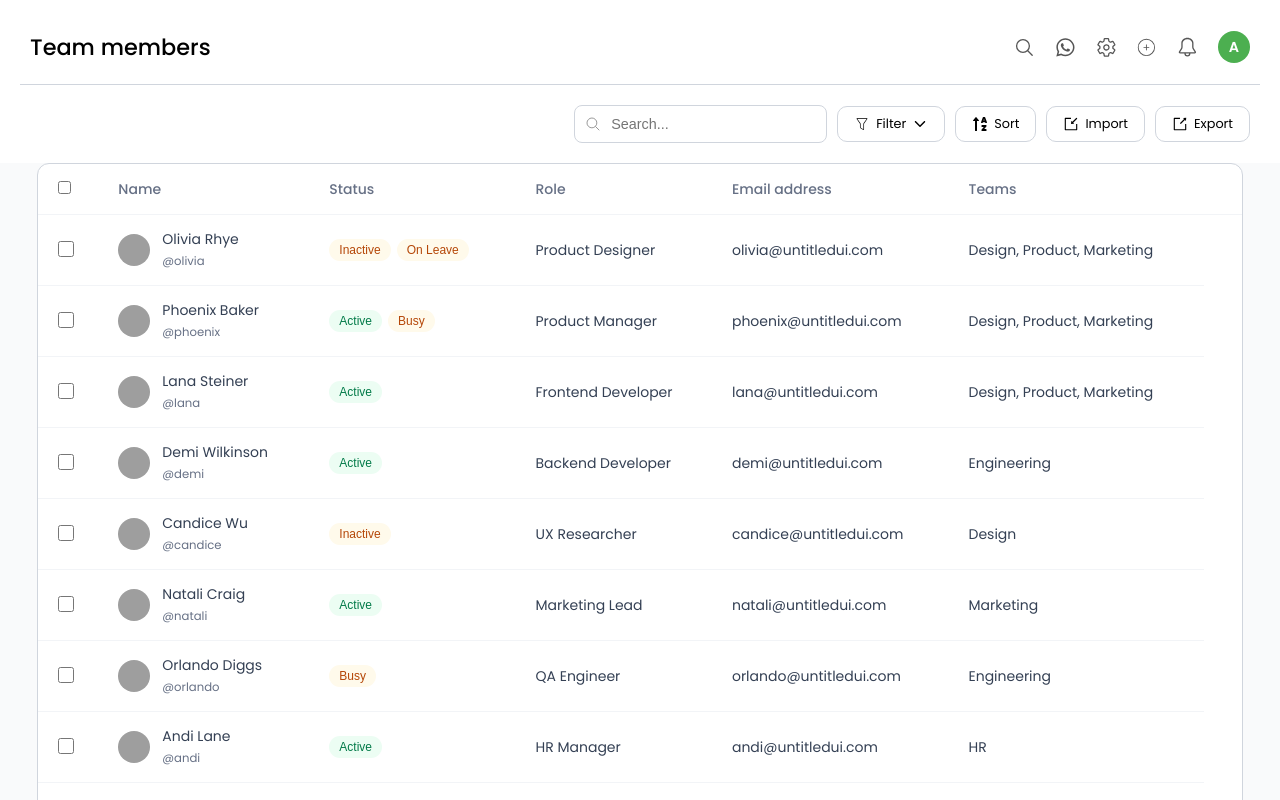
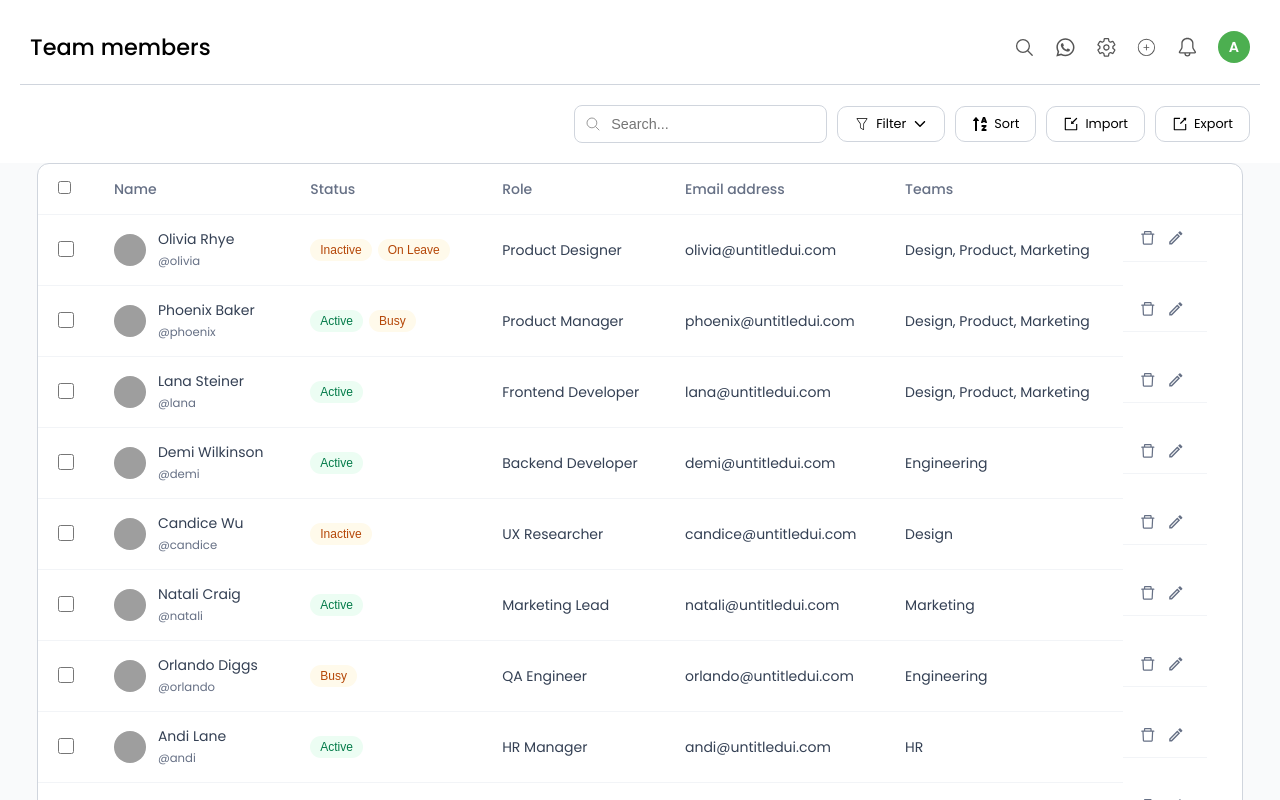
Before and after one commit to rameessiyad/team-members-listing, a React (Vite) app: page / in a window 1280 px wide. Shown: the top 800 px of the page. Built offline with nearby package versions, Linux system fonts and the light colour scheme; grey boxes are pictures that could not be loaded.

Commit message:
feat: edit and delete buttons

```diff
--- a/src/components/TeamTable/TeamRow.tsx
+++ b/src/components/TeamTable/TeamRow.tsx
@@ -2,6 +2,8 @@ import React, { useRef } from "react";
 import type { TeamMember } from "../../types/team";
 import StatusBadge from "../StatusBadge/StatusBadge";
 import "./TeamRow.scss";
+import { MdOutlineEdit } from "react-icons/md";
+import { AiOutlineDelete } from "react-icons/ai";
 
 interface Props {
   member: TeamMember;
@@ -34,7 +36,7 @@ const TeamRow = ({ member, checked, onCheck, onStatusClick }: Props) => {
           <StatusBadge
             key={s}
             label={s}
-            ref={statusRef} // attach ref for popup positioning
+            ref={statusRef}
             onClick={() =>
               statusRef.current && onStatusClick(member.id, statusRef.current)
             }
@@ -45,6 +47,10 @@ const TeamRow = ({ member, checked, onCheck, onStatusClick }: Props) => {
       <td>{member.role}</td>
       <td>{member.email}</td>
       <td>{member.teams.join(", ")}</td>
+      <td className="actions">
+        <AiOutlineDelete className="action-icon" />
+        <MdOutlineEdit className="action-icon" />
+      </td>
     </tr>
   );
 };
--- a/src/components/TeamTable/TeamTable.scss
+++ b/src/components/TeamTable/TeamTable.scss
@@ -42,4 +42,20 @@
       color: $gray-500;
     }
   }
+  .actions {
+    display: flex;
+    gap: 10px;
+    align-items: center;
+
+    .action-icon {
+      cursor: pointer;
+      font-size: 1.1rem;
+      color: $gray-500;
+      transition: color 0.2s;
+
+      &:hover {
+        color: $gray-700;
+      }
+    }
+  }
 }
--- a/src/components/TeamTable/TeamTable.tsx
+++ b/src/components/TeamTable/TeamTable.tsx
@@ -93,6 +93,7 @@ const TeamTable: React.FC = () => {
             <th>Role</th>
             <th>Email address</th>
             <th>Teams</th>
+            <th></th>
             <th />
           </tr>
         </thead>
```
